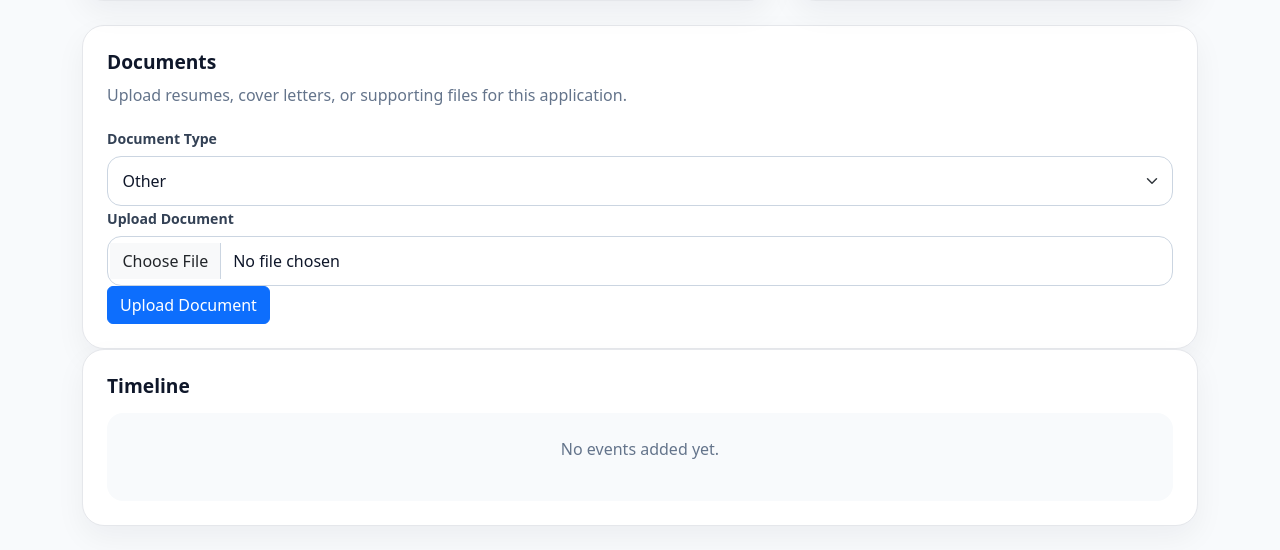
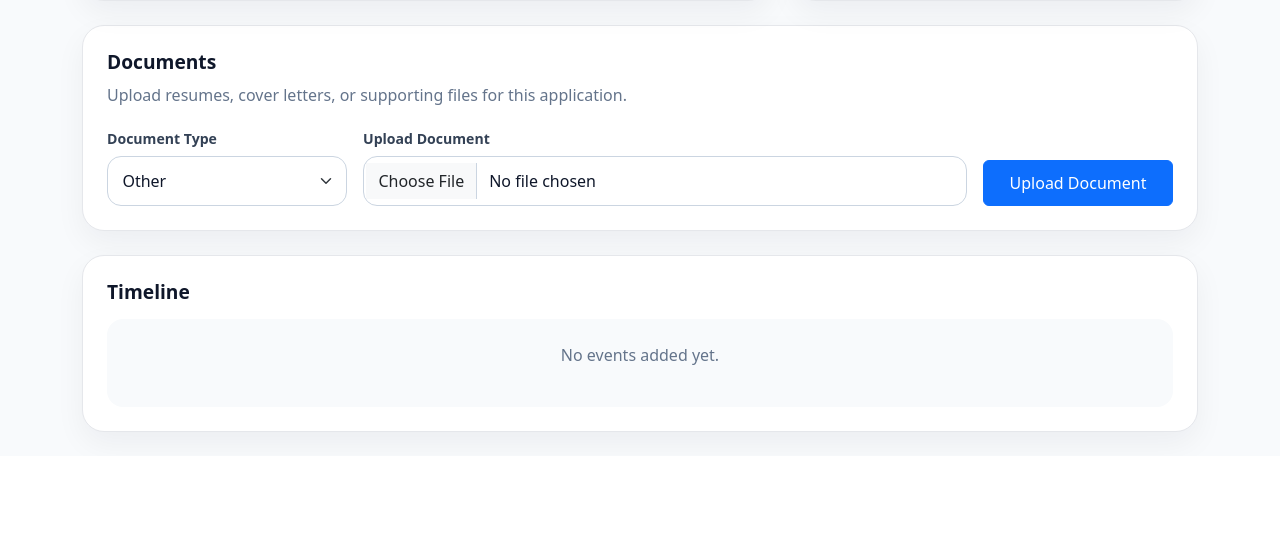
Before and after one commit to AtramAniket/career_os, a Flask app: template app/templates/applications/detail.html in a window 1280 px wide. Shown: the part 927-1477 px from the top of the page. After the commit the page ends 1372 px from the top, so only its background shows below. Run offline with Flask 3, Linux system fonts and the light colour scheme; the template is opened without the code that fills it: values that come from a table or form of the project are taken from there, others are empty; some libraries are stand-ins or nearby versions.

Commit message:
added custom css for application for upload

```diff
--- a/app/static/css/applications.css
+++ b/app/static/css/applications.css
@@ -512,3 +512,38 @@
         flex: 1;
     }
 }
+
+.documents-card {
+  margin-bottom: 1.5rem;
+}
+
+.document-upload-form {
+  width: 100%;
+}
+
+.document-upload-grid {
+  display: grid;
+  grid-template-columns: 240px minmax(0, 1fr) 190px;
+  gap: 1rem;
+  align-items: end;
+  width: 100%;
+}
+
+.document-upload-grid > div {
+  width: 100%;
+}
+
+.document-upload-grid input[type="file"] {
+  width: 100%;
+}
+
+.document-upload-action .btn {
+  width: 100%;
+  min-height: 46px;
+}
+
+@media (max-width: 768px) {
+  .document-upload-grid {
+    grid-template-columns: 1fr;
+  }
+}
```
